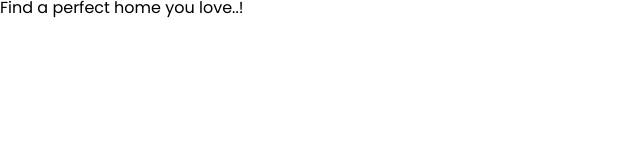
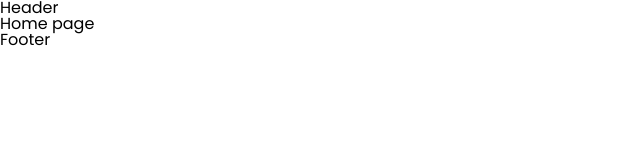
Before and after one commit to DatHoangi/Ni-n_Lu-n, a website: page index.html in a window 1280 px wide. Shown: the whole page, without its empty margins (0-640 px from the left). Drawn offline with Linux system fonts and the light colour scheme.

Commit message:
Tái sử dụng Header, Footer trong trang

```diff
--- /dev/null
+++ b/assets/js/scripts.js
@@ -0,0 +1,15 @@
+function load(selector, path) {
+    const cached = localStorage.getItem(path);
+    if (cached) {
+        document.querySelector(selector).innerHTML = cached;
+    }
+
+    fetch(path)
+        .then((res) => res.text())
+        .then((html) => {
+            if (html !== cached) {
+                document.querySelector(selector).innerHTML = html;
+                localStorage.setItem(path, html);
+            }
+        });
+}
--- a/index.html
+++ b/index.html
@@ -41,10 +41,25 @@
         />
 
         <!-- Styles -->
-         <link rel="stylesheet" href="./assets/css/main.css">
+        <link rel="stylesheet" href="./assets/css/main.css" />
 
+        <!-- Script -->
+        <script src="./assets/js/scripts.js"></script>
     </head>
     <body>
-        <h1>Find a perfect home you love..!</h1>
+        <!-- Header -->
+        <header id="header"></header>
+        <script>
+            load("#header", "./template/header.html");
+        </script>
+
+        <!-- Main -->
+        <h1>Home page</h1>
+
+        <!-- Footer -->
+        <footer id="footer"></footer>
+        <script>
+            load("#footer", "./template/footer.html");
+        </script>
     </body>
 </html>
--- /dev/null
+++ b/template/footer.html
@@ -0,0 +1,3 @@
+<div class="footer__inner">
+    <h2>Footer</h2>
+</div>
--- /dev/null
+++ b/template/header.html
@@ -0,0 +1,3 @@
+<div class="header__inner">
+    <h2>Header</h2>
+</div>
```
